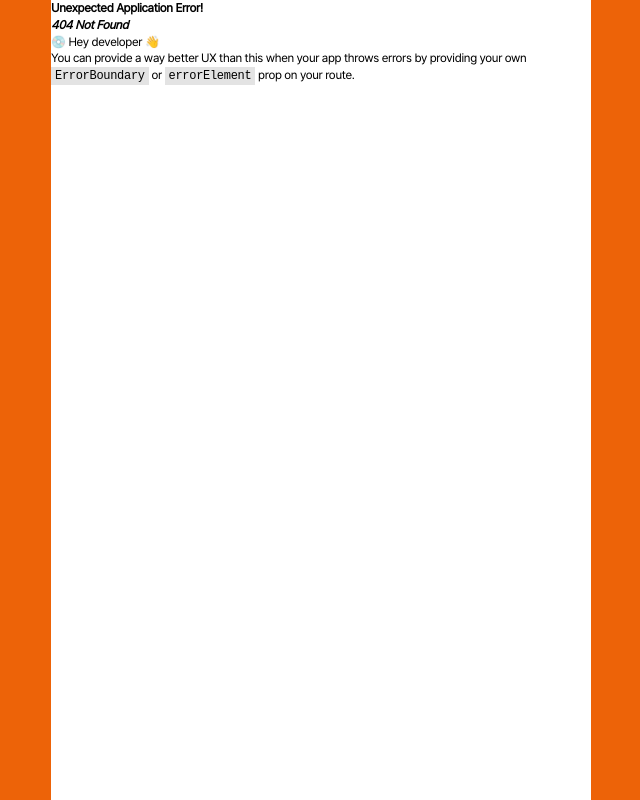
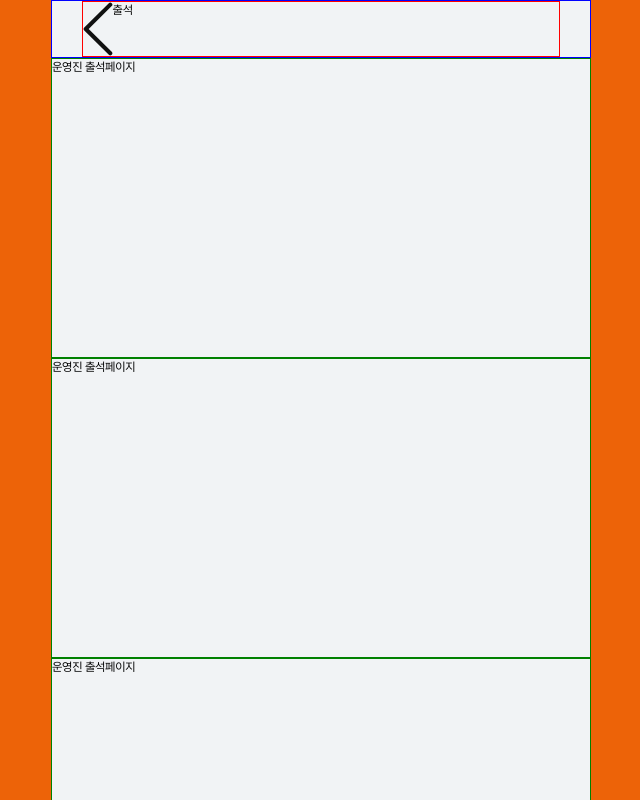
Before and after one commit to tjsdn04/likelion-community-frontend, a React (Vite) app: page /adminAtt in a window 1280 px wide. Before the commit this address had no page. Shown: the top 800 px of the page, without its empty margins (319-959 px from the left). Built offline with nearby package versions, Linux system fonts and the light colour scheme.

Commit message:
Feat: 운영진 출석페이지 파일생성 라우터연결

```diff
--- /dev/null
+++ b/src/components/Header.jsx
@@ -0,0 +1,33 @@
+//헤더
+import styled from "styled-components";
+import back from "@assets/icons/back.svg";
+export const Header = ({ title }) => {
+  return (
+    <Wrapper>
+      <Content>
+        <img src={back} alt="back icon" />
+        {title}
+      </Content>
+    </Wrapper>
+  );
+};
+
+const Wrapper = styled.div`
+  max-width: 540px;
+  position: fixed; /* 화면에 고정 */
+  top: 0; /* 상단에 위치 */
+  /* left: 0;
+  right: 0; */
+  display: flex;
+
+  width: 100vw;
+  height: 7.25vh;
+  background-color: #f1f3f5; //#F1F3F5
+  border: solid 1px blue;
+`;
+const Content = styled.div`
+  display: flex;
+  width: 88.89%;
+  margin: 0 auto;
+  border: solid 1px red;
+`;
--- a/src/layout/DefaultLayout.jsx
+++ b/src/layout/DefaultLayout.jsx
@@ -13,6 +13,6 @@ export const DefaultLayout = () => {
 
 const Wrapper = styled.section`
   flex-grow: 1;
-  background-color: ${({ theme }) => theme.colors.white};
+  background-color: ${({ theme }) => theme.colors.bg};
   min-height: calc(var(--vh, 1vh) * 100);
 `;
--- /dev/null
+++ b/src/pages/adminAttPage/AdminAttManagePage.jsx
@@ -0,0 +1,6 @@
+//운영진 출석 관리페이지
+import * as S from "./AdminAttRegisterPage.styled";
+
+export const AdminAttManagePage = () => {
+  return <S.Wrapper>운영진 출석 관리페이지</S.Wrapper>;
+};
--- /dev/null
+++ b/src/pages/adminAttPage/AdminAttPage.jsx
@@ -0,0 +1,13 @@
+//운영진 출석페이지
+import * as S from "./AdminAttPage.styled";
+import { Header } from "@components/Header";
+export const AdminAttPage = () => {
+  return (
+    <S.Wrapper>
+      <Header title="출석" />
+      <S.Test>운영진 출석페이지</S.Test>
+      <S.Test>운영진 출석페이지</S.Test>
+      <S.Test>운영진 출석페이지</S.Test>
+    </S.Wrapper>
+  );
+};
--- /dev/null
+++ b/src/pages/adminAttPage/AdminAttPage.styled.js
@@ -0,0 +1,22 @@
+import styled from "styled-components";
+
+export const Wrapper = styled.section`
+  margin-top: 7.25vh; //헤더 높이만큼 띄우기
+  display: flex;
+  flex-direction: column;
+  width: 100%;
+  max-width: 540px;
+  justify-content: center;
+  align-items: center;
+  /* background-color: ${({ theme }) => theme.colors.fall}; */
+
+  /* font-family: ${({ theme }) =>
+    theme.fonts.PretendardThin["font-family"]}; */
+`;
+
+export const Test = styled.div`
+  display: flex;
+  width: 100%;
+  height: 300px;
+  border: solid 1px green;
+`;
--- /dev/null
+++ b/src/pages/adminAttPage/AdminAttRegisterPage.jsx
@@ -0,0 +1,6 @@
+//운영진 출석 등록페이지
+import * as S from "./AdminAttRegisterPage.styled";
+
+export const AdminAttRegisterPage = () => {
+  return <S.Wrapper>운영진 출석 등록페이지</S.Wrapper>;
+};
--- /dev/null
+++ b/src/pages/adminAttPage/AdminAttRegisterPage.styled.js
@@ -0,0 +1,18 @@
+import styled from "styled-components";
+
+export const Wrapper = styled.section`
+  display: flex;
+  flex-direction: column;
+  width: 100%;
+  max-width: 540px;
+  justify-content: center;
+  align-items: center;
+  /* background-color: ${({ theme }) => theme.colors.fall}; */
+  position: fixed;
+
+  top: 50%;
+  /* left: 50%; */
+
+  /* font-family: ${({ theme }) =>
+    theme.fonts.PretendardThin["font-family"]}; */
+`;
--- a/src/router.jsx
+++ b/src/router.jsx
@@ -2,6 +2,9 @@ import { createBrowserRouter } from "react-router-dom";
 import { DefaultLayout } from "@layout/DefaultLayout";
 import { MainPage } from "@pages/mainPage/MainPage";
 import { WelcomePage } from "@pages/loginPage/WelcomePage";
+import { AdminAttPage } from "@pages/adminAttPage/AdminAttPage";
+import { AdminAttRegisterPage } from "@pages/adminAttPage/AdminAttRegisterPage";
+import { AdminAttManagePage } from "@pages/adminAttPage/AdminAttManagePage";
 
 export const router = createBrowserRouter([
   {
@@ -10,6 +13,9 @@ export const router = createBrowserRouter([
     children: [
       { path: "", element: <WelcomePage /> },
       { path: "main", element: <MainPage /> },
+      { path: "adminAtt", element: <AdminAttPage /> },
+      { path: "adminAttRegister", element: <AdminAttRegisterPage /> },
+      { path: "adminAttManage", element: <AdminAttManagePage /> },
     ],
   },
 ]);
--- a/src/styles/theme.js
+++ b/src/styles/theme.js
@@ -14,6 +14,7 @@ const fontGenerator = (
 export const theme = {
   colors: {
     // 테마 및 배경 색상
+    bg: "#F1F3F5", //기본 배경색상 회색
     bgGradient: "linear-gradient(to bottom, #FFE4CA, #FF7710)", //웰컴페이지 그라데이션배경색
 
     fall: "#ED6308", // 가을 테마 색상
```
Also changed, not shown: src/pages/adminAttPage/AdminAttManagePage.styled.js (added, +18 -0 lines), src/assets/icons/back.svg (added).
